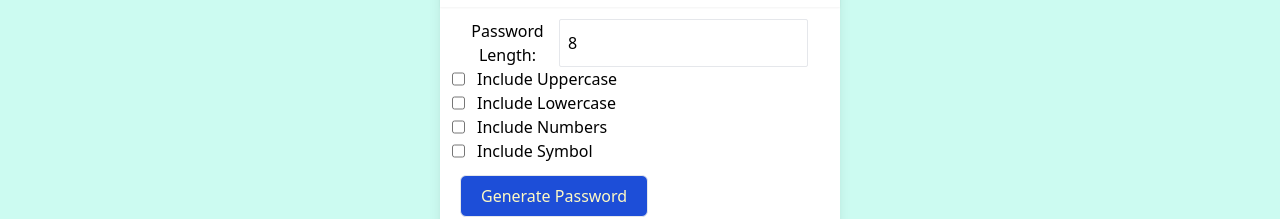
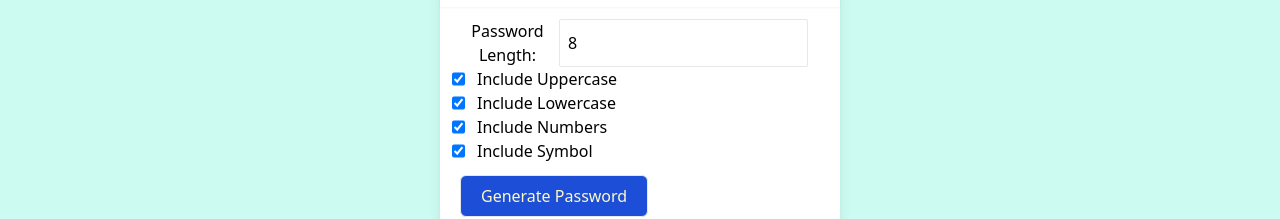
Before and after one commit to Rajeshkumarachari/password, a React (Create React App) app: page /password in a window 1280 px wide. Shown: the part 153-372 px from the top of the page. Built offline with nearby package versions, Linux system fonts and the light colour scheme.

Commit message:
password generator done

```diff
--- a/src/components/StrongPassword.js
+++ b/src/components/StrongPassword.js
@@ -2,6 +2,31 @@ import React, { useState } from "react";
 
 const StrongPassword = () => {
   const [length, setLength] = useState(8);
+  const [upper, setUpper] = useState(true);
+  const [lower, setLower] = useState(true);
+  const [number, setNumber] = useState(true);
+  const [symbol, setSymbol] = useState(true);
+  const [password, setPassword] = useState("");
+  const [show, setShow] = useState(false);
+
+  const generatePassword = () => {
+    let charSet = "";
+    if (upper) charSet += "ABCDEFGHIJKLMNOPQRSTUVWXYZ";
+    if (lower) charSet += "abcdefghijklmnopqrstuvwxyz";
+    if (number) charSet += "0123456789";
+    if (symbol) charSet += "!@#$%^&*()_-+=";
+    let generatedPassword = "";
+    for (let i = 0; i < length; i++) {
+      const randomIndex = Math.floor(Math.random() * charSet.length);
+      generatedPassword += charSet[randomIndex];
+    }
+    setPassword(generatedPassword);
+    setShow(false);
+  };
+  const copyPassword = () => {
+    navigator.clipboard.writeText(password);
+    setShow(true);
+  };
   return (
     <div className=" text-center bg-teal-100 w-screen h-screen pt-10 ">
       <div className=" bg-white max-w-[400px] mx-auto py-[30px]  rounded-lg shadow-lg">
@@ -21,7 +46,12 @@ const StrongPassword = () => {
           />
         </div>
         <div className=" flex mx-3">
-          <input type="checkbox" id="upper" />
+          <input
+            type="checkbox"
+            id="upper"
+            checked={upper}
+            onChange={(e) => setUpper(e.target.checked)}
+          />
           <label
             htmlFor="upper"
             className=" mx-3 cursor-pointer hover:text-gray-500"
@@ -30,7 +60,12 @@ const StrongPassword = () => {
           </label>
         </div>
         <div className=" flex mx-3">
-          <input type="checkbox" id="lower" />
+          <input
+            type="checkbox"
+            id="lower"
+            checked={lower}
+            onChange={(e) => setLower(e.target.checked)}
+          />
           <label
             htmlFor="lower"
             className=" mx-3 cursor-pointer hover:text-gray-500"
@@ -39,7 +74,12 @@ const StrongPassword = () => {
           </label>
         </div>
         <div className=" flex mx-3">
-          <input type="checkbox" id="numbers" />
+          <input
+            type="checkbox"
+            id="numbers"
+            checked={number}
+            onChange={(e) => setNumber(e.target.checked)}
+          />
           <label
             htmlFor="numbers"
             className=" mx-3 cursor-pointer hover:text-gray-500 "
@@ -48,26 +88,43 @@ const StrongPassword = () => {
           </label>
         </div>
         <div className=" flex mx-3">
-          <input type="checkbox" id="symbol" />
+          <input
+            type="checkbox"
+            id="symbol"
+            checked={symbol}
+            onChange={(e) => setSymbol(e.target.checked)}
+          />
           <label
             htmlFor="symbol"
             className=" mx-3 cursor-pointer hover:text-gray-500"
           >
-            Include Symbol{" "}
+            Include Symbol
           </label>
         </div>
-        <button className=" border px-5 py-2 my-3 flex mx-5 bg-blue-700 rounded-md hover:bg-blue-800 text-yellow-100">
+        <button
+          onClick={generatePassword}
+          className=" border px-5 py-2 my-3 flex mx-5 bg-blue-700 rounded-md hover:bg-blue-800 text-yellow-100"
+        >
           Generate Password
         </button>
         <div className=" my-3 py-5">
           <input
             type="text"
+            value={password}
             readOnly
             className=" border py-[7px]  w-[300px]  outline-none "
           />
-          <button className=" px-2 py-2 bg-slate-300  rounded-r-md ">
+          <button
+            onClick={copyPassword}
+            className=" px-2 py-2 bg-slate-300  rounded-r-md "
+          >
             Copy
           </button>
+          {show && (
+            <h1 className=" mt-3 text-lg font-semibold text-green-700">
+              Copied !
+            </h1>
+          )}
         </div>
       </div>
     </div>
```
